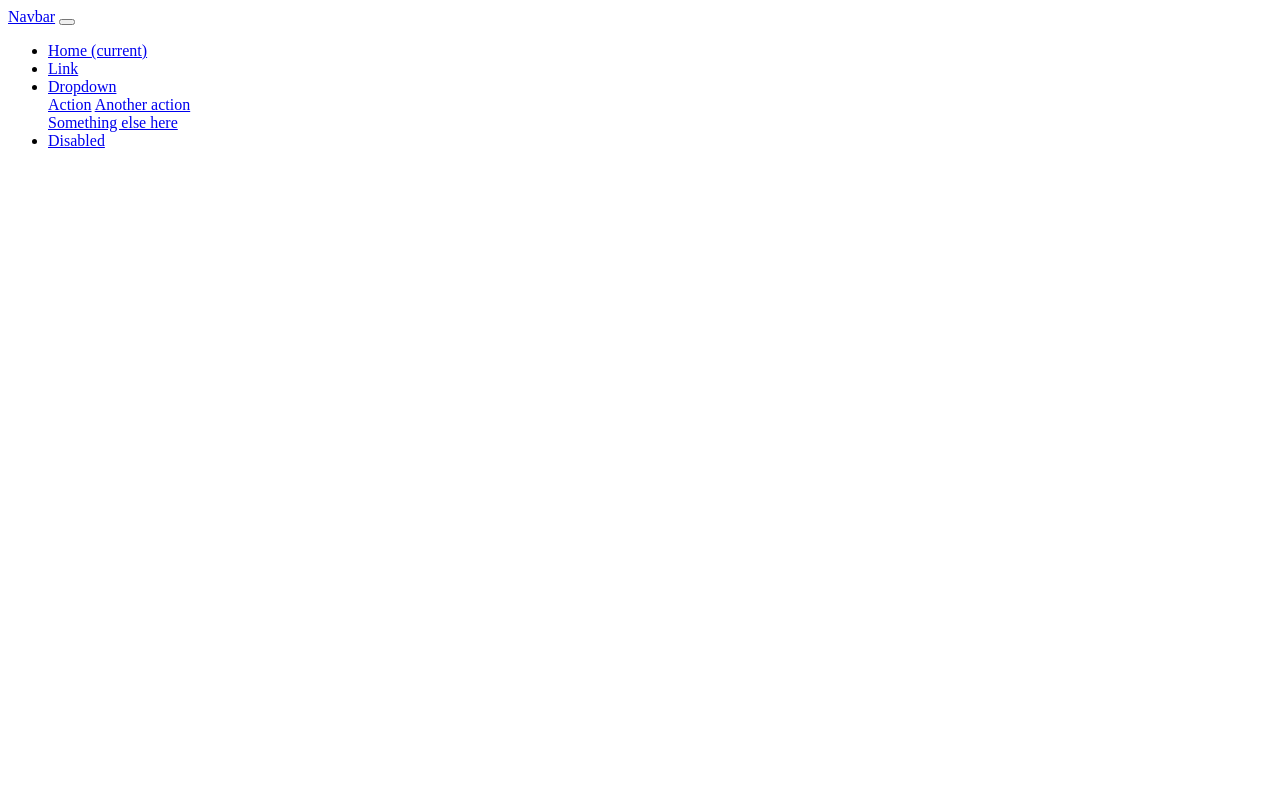
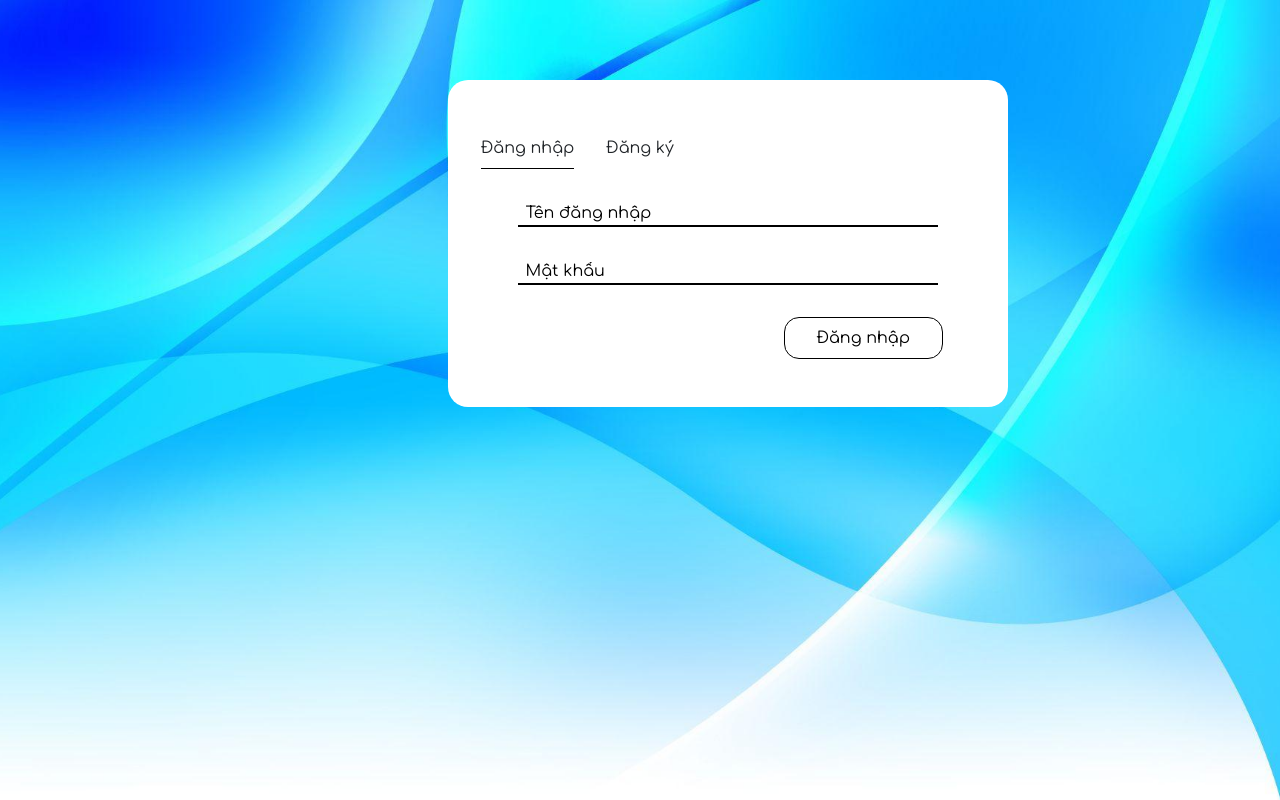
Before and after one commit to chuongquan12/WebChat, a plain HTML site: page login.html in a window 1280 px wide. Drawn offline with Linux system fonts and the light colour scheme.

Commit message:
Login-Register

```diff
--- /dev/null
+++ b/login.css
@@ -0,0 +1,75 @@
+:root {
+  --color-1: #d0d2fd;
+  /* màu nền */
+  --color-4: #b2b9c5;
+  /*màu nền tối */
+  --color-2: white;
+  --color-3: black;
+}
+
+.bg-form {
+  position: fixed;
+  top: 0;
+  left: 0;
+  right: 0;
+  bottom: 0;
+  background-image: url(background.jpg);
+  background-size: cover;
+}
+
+.form-log-res {
+  position: fixed;
+  padding: 2rem;
+  top: 5rem;
+  left: 28rem;
+  width: 35rem;
+  text-align: center;
+  background-color: var(--color-2);
+  border-radius: 20px;
+}
+
+.form-title {
+  box-sizing: border-box !important;
+  display: inline-block;
+  margin: 1rem;
+  padding: 0.5rem 0;
+  cursor: pointer;
+  transition: all 750ms;
+  border-bottom: 1px solid transparent;
+}
+
+.form-title:hover,
+.form-title.active {
+  border-bottom: 1px solid var(--color-3);
+  transition: all 750ms;
+}
+
+.form-input {
+  width: 80%;
+  margin: 1rem;
+  padding: 0 0.5rem;
+  display: block;
+  color: var(--color-3);
+  background-color: var(--color-2);
+  border: none;
+  border-bottom: 2px solid var(--color-3);
+}
+
+.form-input::placeholder {
+  color: var(--color-3);
+}
+
+.form-submit {
+  margin: 1rem 3rem;
+  padding: 0.5rem 2rem;
+  background-color: var(--color-2);
+  border: 1px solid var(--color-3);
+  border-radius: 15px;
+  transition: all 750ms;
+}
+
+.form-submit:hover {
+  background-color: var(--color-1);
+  border-color: var(--color-1);
+  transition: all 750ms;
+}
--- a/login.html
+++ b/login.html
@@ -1,51 +1,116 @@
-<nav class="navbar navbar-expand-lg navbar-light bg-light">
-  <a class="navbar-brand" href="#">Navbar</a>
-  <button
-    class="navbar-toggler"
-    type="button"
-    data-toggle="collapse"
-    data-target="#navbarSupportedContent"
-    aria-controls="navbarSupportedContent"
-    aria-expanded="false"
-    aria-label="Toggle navigation"
-  >
-    <span class="navbar-toggler-icon"></span>
-  </button>
+<!DOCTYPE html>
+<html lang="en">
+  <head>
+    <meta charset="UTF-8" />
+    <meta http-equiv="X-UA-Compatible" content="IE=edge" />
+    <meta
+      name="viewport"
+      content="width=device-width, initial-scale=1, maximum-scale=1"
+    />
+    <link rel="stylesheet" href="bootstrap/css/bootstrap.min.css" />
+    <link rel="stylesheet" href="style.css" />
+    <link rel="stylesheet" href="login.css" />
+    <title>Project</title>
+  </head>
+  <body>
+    <div class="overlay"></div>
+    <div class="container-fluid">
+      <div class="row bg-form">
+        <div class="col form-log-res">
+          <div class="row">
+            <span class="form-title active" id="login">Đăng nhập</span>
+            <span class="form-title" id="register">Đăng ký</span>
+          </div>
+          <form action="/login" method="POST" id="form-login">
+            <div class="row justify-content-center">
+              <input
+                type="text"
+                name="login-username"
+                id="login-username"
+                placeholder="Tên đăng nhập"
+                class="form-input"
+              />
+            </div>
+            <div class="row justify-content-center">
+              <input
+                type="password"
+                name="login-password"
+                id="login-password"
+                placeholder="Mật khẩu"
+                class="form-input"
+              />
+            </div>
+            <div class="row justify-content-end">
+              <button type="submit" class="form-submit">Đăng nhập</button>
+            </div>
+          </form>
+          <form
+            action="/register"
+            method="POST"
+            id="form-register"
+            style="display: none"
+          >
+            <div class="row justify-content-center">
+              <input
+                type="text"
+                name="res-name"
+                id="res-name"
+                placeholder="Họ và tên"
+                class="form-input"
+              />
+            </div>
+            <div class="row justify-content-center">
+              <input
+                type="text"
+                name="res-phone"
+                id="res-phone"
+                placeholder="Số điện thoại"
+                class="form-input"
+              />
+            </div>
 
-  <div class="collapse navbar-collapse" id="navbarSupportedContent">
-    <ul class="navbar-nav mr-auto">
-      <li class="nav-item active">
-        <a class="nav-link" href="#"
-          >Home <span class="sr-only">(current)</span></a
-        >
-      </li>
-      <li class="nav-item">
-        <a class="nav-link" href="#">Link</a>
-      </li>
-      <li class="nav-item dropdown">
-        <a
-          class="nav-link dropdown-toggle"
-          href="#"
-          id="navbarDropdown"
-          role="button"
-          data-toggle="dropdown"
-          aria-haspopup="true"
-          aria-expanded="false"
-        >
-          Dropdown
-        </a>
-        <div class="dropdown-menu" aria-labelledby="navbarDropdown">
-          <a class="dropdown-item" href="#">Action</a>
-          <a class="dropdown-item" href="#">Another action</a>
-          <div class="dropdown-divider"></div>
-          <a class="dropdown-item" href="#">Something else here</a>
+            <div class="row justify-content-center">
+              <input
+                type="text"
+                name="res-username"
+                id="res-username"
+                placeholder="Tên đăng nhập"
+                class="form-input"
+              />
+            </div>
+            <div class="row justify-content-center">
+              <input
+                type="password"
+                name="res-password"
+                id="res-password"
+                placeholder="Mật khẩu"
+                class="form-input"
+              />
+            </div>
+            <div class="row justify-content-center">
+              <input
+                type="password"
+                name="res-re_password"
+                id="res-re_password"
+                placeholder="Xác nhận mật khẩu"
+                class="form-input"
+              />
+            </div>
+            <div class="row justify-content-end">
+              <button type="submit" class="form-submit">Đăng ký</button>
+            </div>
+          </form>
         </div>
-      </li>
-      <li class="nav-item">
-        <a class="nav-link disabled" href="#" tabindex="-1" aria-disabled="true"
-          >Disabled</a
-        >
-      </li>
-    </ul>
-  </div>
-</nav>
+      </div>
+    </div>
+
+    <script
+      src="https://kit.fontawesome.com/194e38739f.js"
+      crossorigin="anonymous"
+    ></script>
+    <script src="bootstrap/popper.min.js"></script>
+    <script src="bootstrap/jquery-3.5.1.min.js"></script>
+    <script src="bootstrap/js/bootstrap.min.js"></script>
+    <script src="script.js"></script>
+  </body>
+</html>
--- a/script.js
+++ b/script.js
@@ -46,4 +46,19 @@ $(document).ready(function () {
         $("#content").show(500);
     });
 
+    // Login
+    $("#login").click(function (e) {
+        $("#form-login").show(500);
+        $("#form-register").hide(500);
+        $(".form-title").removeClass("active");
+        $(this).addClass("active");
+    });
+
+    $("#register").click(function (e) {
+        $("#form-register").show(500);
+        $("#form-login").hide(500);
+        $(".form-title").removeClass("active");
+        $(this).addClass("active");
+    });
+
 });
--- a/style.css
+++ b/style.css
@@ -6,7 +6,9 @@
   --color-2: white;
   --color-3: black;
 }
-
+body {
+  height: 100vh;
+}
 @font-face {
   src: url(font/Comfortaa-VariableFont_wght.ttf);
   font-family: Comfortaa;
```
Also changed, not shown: background.jpg (added), background.png (added).
